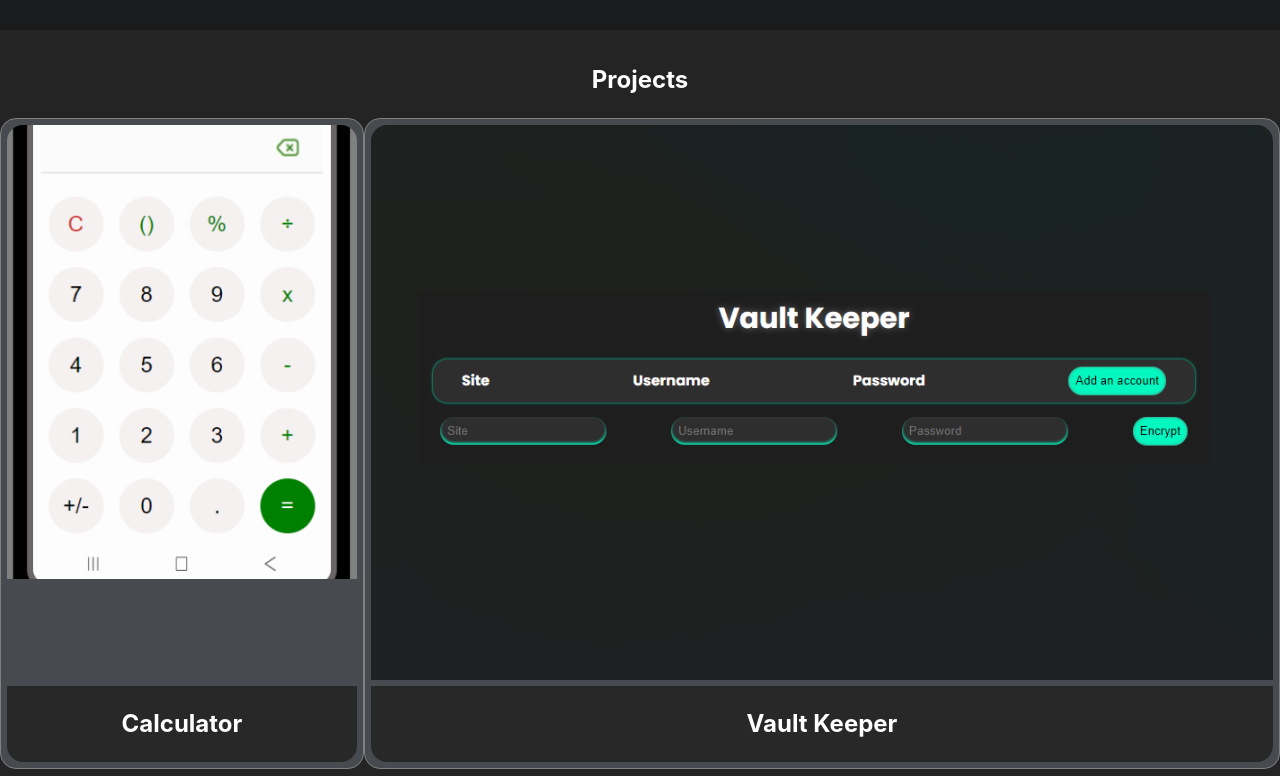
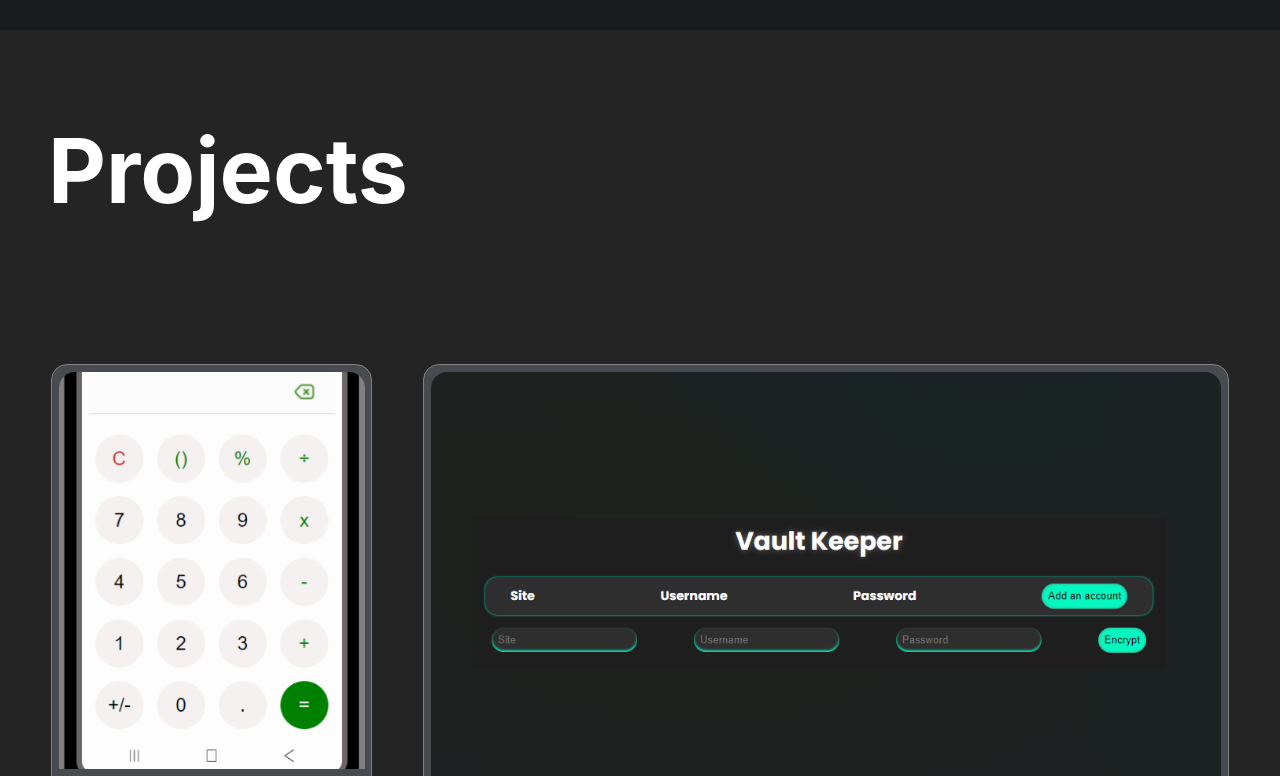
Before and after one commit to RD2P/RD2P.github.io, a React (Vite) app: page / in a window 1280 px wide. Shown: the part 524-1300 px from the top of the page. Built offline with nearby package versions, Linux system fonts and the light colour scheme.

Commit message:
Layout fix for Projects component

```diff
--- a/src/components/Card.jsx
+++ b/src/components/Card.jsx
@@ -10,7 +10,7 @@ const Card = (props) => {
         </a>
       </section>
       <section className="description-wrapper">
-        <h2 className="card-title">{title}</h2>
+        <h3 className="card-title">{title}</h3>
       </section>
     </article>
   );
--- a/src/components/Projects.jsx
+++ b/src/components/Projects.jsx
@@ -6,7 +6,7 @@ import vaultkeeper from "../assets/vaultkeeper.png";
 const Projects = () => {
   return(
     <>
-      <h2>Projects</h2>
+      <h2 className="projects-title">Projects</h2>
       <section className="grid-container">
         <Card
           link="https://rd2p.github.io/samsung-calculator/"
--- a/src/styles/projects.css
+++ b/src/styles/projects.css
@@ -1,14 +1,19 @@
-h2 {
+.projects-title {
   color: white;
+  font-size: 7vw;
+  text-align: left;
+  padding-left: 3rem;
 }
 
 .grid-container {
   display: flex;
+  gap: 4vw;
+  padding: 4vw;
 }
 
 .card {
-  padding: 0.4rem;
-  border-radius: 1rem;
+  padding: 0.4em;
+  border-radius: 1em;
   overflow: hidden;
   border: 1px solid gray;
   transition: 0.4s;
@@ -34,9 +39,10 @@ h2 {
   background-color: #282828;
   border-bottom-left-radius: 1rem;
   border-bottom-right-radius: 1rem;
-
+  padding: 0;
 }
 
 .card-title {
   display: block;
+  font-size: 3vw;
 }
```
